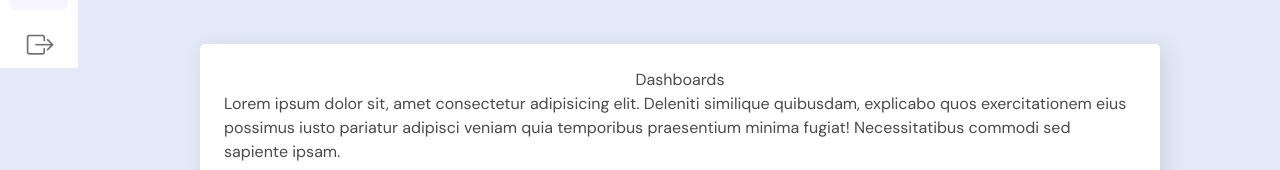
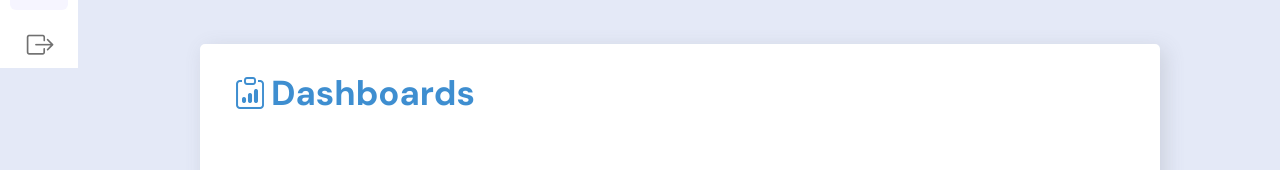
Before and after one commit to mateuslcsilva/salesmanagement, a React (Vite) app in the folder pdv/: page /dashboards in a window 1280 px wide. Shown: the part 732-902 px from the top of the page. Built offline with nearby package versions, Linux system fonts and the light colour scheme; a web font is replaced by a local one.

Commit message:
initial styles sales and dashboards screen

```diff
--- a/pdv/src/App.tsx
+++ b/pdv/src/App.tsx
@@ -57,7 +57,7 @@ function App() {
 
       <div className='section'>
         <div className={sideBar == true ? "divContainer side-bar" : "divContainer"}>
-          {!["/sales", "/dashboards"].includes(location.pathname) ? <NavBarButtons /> : ""}
+          {!["/sales", "/dashboards"].includes(location.pathname) && <NavBarButtons /> }
           <Outlet />
         </div>
       </div>
--- a/pdv/src/Routes/Dashboards/Dashboards.tsx
+++ b/pdv/src/Routes/Dashboards/Dashboards.tsx
@@ -1,11 +1,15 @@
 import React from 'react'
+import './styles.css'
 
 
 export const Dashboards = () => {
 
-    return(
+    return (
         <>
-        <h1>Dashboards</h1>
+            <h1 className='dashboards-title'>
+                <i className="bi bi-clipboard-data"></i>
+                Dashboards
+            </h1>
             <div>
                 Lorem ipsum dolor sit, amet consectetur adipisicing elit. Deleniti similique quibusdam, explicabo quos exercitationem eius possimus iusto pariatur adipisci veniam quia temporibus praesentium minima fugiat! Necessitatibus commodi sed sapiente ipsam.
             </div>
--- /dev/null
+++ b/pdv/src/Routes/Dashboards/styles.css
@@ -0,0 +1,16 @@
+.dashboards-title{
+    width: 100%;
+    display: flex;
+    justify-content: start;
+    align-items: center;
+    gap: 5px;
+    padding: 0 10px;
+    font-size: 26pt;
+    font-weight: 600;
+    color: #3e8ed0;
+    margin-bottom: 50px;
+}
+
+.dashboards-title i{
+    font-size: 24pt;
+}
--- a/pdv/src/Routes/Sales/Sales.tsx
+++ b/pdv/src/Routes/Sales/Sales.tsx
@@ -1,11 +1,15 @@
 import React from 'react'
+import './styles.css'
 
 
 export const Sales = () => {
 
-    return(
+    return (
         <>
-        <h1>Vendas</h1>
+            <h1 className='sales-title'>
+                <i className="bi bi-currency-dollar"></i>
+                Vendas
+            </h1>
             <div>
                 Lorem ipsum dolor sit, amet consectetur adipisicing elit. Deleniti similique quibusdam, explicabo quos exercitationem eius possimus iusto pariatur adipisci veniam quia temporibus praesentium minima fugiat! Necessitatibus commodi sed sapiente ipsam.
             </div>
--- /dev/null
+++ b/pdv/src/Routes/Sales/styles.css
@@ -0,0 +1,16 @@
+.sales-title{
+    width: 100%;
+    display: flex;
+    justify-content: start;
+    align-items: center;
+    gap: 5px;
+    padding: 0 10px;
+    font-size: 26pt;
+    font-weight: 600;
+    color: #3e8ed0;
+    margin-bottom: 50px;
+}
+
+.sales-title i{
+    font-size: 24pt;
+}
```
